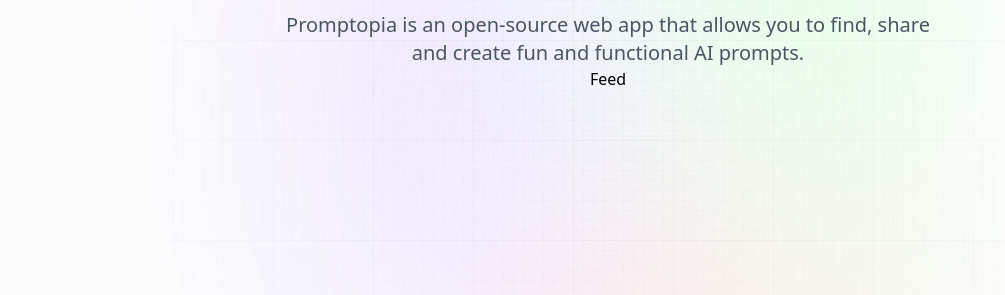
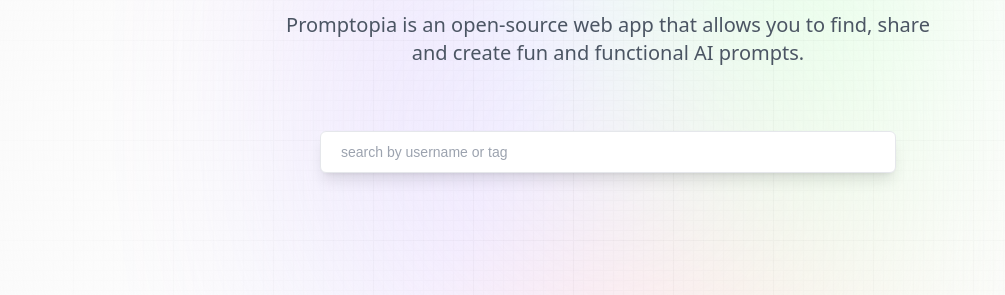
Before and after one commit to BrianSerem/share_chatgpt_prompts, a Next.js app: page / in a window 1280 px wide. Shown: the part 265-560 px from the top of the page, without its empty margins (32-1037 px from the left). Built offline with nearby package versions, Linux system fonts and the light colour scheme; no server answers; the database is empty.

Commit message:
added create prompt function

```diff
--- a/app/api/auth/[...nextauth]/route.js
+++ b/app/api/auth/[...nextauth]/route.js
@@ -12,16 +12,11 @@
     })
   ],
   callbacks: {
-    async session({ session }) {
-      // store the user id from MongoDB to session
-      const sessionUser = await User.findOne({ email: session.user.email });
-      session.user.id = sessionUser._id.toString();
 
-      return session;
-    },
     async signIn({ account, profile, user, credentials }) {
       try {
         await connectToDB();
+        console.log(profile)
 
         // check if user already exists
         const userExists = await User.findOne({ email: profile.email });
@@ -41,6 +36,13 @@
         return false
       }
     },
+    async session({ session }) {
+      // store the user id from MongoDB to session
+      const sessionUser = await User.findOne({ email: session.user.email });
+      session.user.id = sessionUser._id.toString();
+
+      return session;
+    },
   }
 })
 
--- /dev/null
+++ b/app/api/prompt/route.js
@@ -0,0 +1,23 @@
+import { connectToDB } from "@utils/database";
+import Prompt from "@models/prompt";
+
+export const GET = async () => {
+
+    try {
+        await connectToDB()
+
+        const prompts = await Prompt.find({}).populate('creator');
+
+        return new Response(
+         JSON.stringify(prompts), {
+            status: '200'
+         }
+        )
+
+    } catch (error) {
+        return new Response('Failed to fetch prompts', {
+            status: '500'
+        });
+    }
+
+}
--- a/components/Feed.jsx
+++ b/components/Feed.jsx
@@ -1,11 +1,56 @@
-import React from 'react'
+'use client'
+import { useEffect, useState } from 'react';
+import PromptCard from './PromptCard';
 
-const Feed = () => {
+const PromptCardList = ({ data, handleTagClick }) => {
+
   return (
-    <div>
-      Feed
+    <div className="mt-16 layout">
+     {data.map((prompt) => (
+      < PromptCard
+      key={prompt._id}
+      prompt={prompt}
+      handleTagClick = {handleTagClick}
+      />
+     ))}
     </div>
   )
 }
 
+const Feed = () => {
+
+  const [searchText, setSearchText] = useState('');
+  const [prompts, setPrompts] = useState([]);
+
+  useEffect(() => {
+
+    const fetchPrompts = async () => {
+      const response = await fetch('/api/prompt');
+      const prompts = await response.json()
+      setPrompts(prompts)
+
+    }
+    fetchPrompts()
+  }, [])
+
+  const handleSearchChange = (e) => {
+
+  }
+  return (
+    <section className='feed'>
+      <form className='relative  w-full flex-center'>
+        <input
+          className='search_input peer'
+          type='text'
+          placeholder='search by username or tag'
+          value={searchText}
+          onChange={handleSearchChange}
+          required
+        />
+      </form>
+      < PromptCardList handleTagClick={() => { }} data={prompts} />
+    </section>
+  )
+}
+
 export default Feed
--- a/components/PromptCard.jsx
+++ b/components/PromptCard.jsx
@@ -0,0 +1,50 @@
+'use client'
+import { useState } from 'react'
+import { useSession } from 'next-auth/react'
+import Image from 'next/image'
+import { usePathName, useRouter } from 'next/navigation'
+
+
+const PromptCard = ({ prompt, handleTagClick, handleDelete, handleEdit }) => {
+
+    const [copied, setCopied] = useState();
+
+    console.log(prompt)
+
+    return (
+        <div className='prompt_card'>
+            <div className='flex justify-between items-start gap-5'>
+                <div className='flex-1 flex justify-start items-center gap-3 cursor-pointer'>
+                    <Image
+                        src={prompt.creator.image}
+                        alt='creator image'
+                        width={40}
+                        height={40}
+                        className='rounded-full object-contain'
+                    />
+                    <div className='flex flex-col'>
+                        <h3 className='font-satoshi font-semibold text-gray-900'>
+                            {prompt.creator.username}
+                        </h3>
+                        <p className='font-inter text-sm text-gray-500'>
+                            {prompt.creator.email}
+                        </p>
+                    </div>
+                </div>
+                <div className="copy_btn">
+                    <Image
+                        onClick = {() => {}}
+                        src={copied ? ('/assets/icons/tick.svg') : ('/assets/icons/copy.svg')}
+                        width={10}
+                        height={10}
+                        alt='copy prompt'
+                    />
+                </div>
+            </div>
+            <p className='my-4 font-satoshi text-sm text-gray-700'> { prompt.prompt }</p>
+            <p className='font-inter text-sm blue_gradient cursor-pointer' >{ prompt.tag } </p>
+        </div>
+    )
+}
+
+export default PromptCard
--- a/models/user.js
+++ b/models/user.js
@@ -11,8 +11,9 @@
         required: [true, 'Username is required!'],
         match: [/^(?=.{8,20}$)(?![_.])(?!.*[_.]{2})[a-zA-Z0-9._]+(?<![_.])$/, 'Username invalid, it should contain 8-20 alphanumeric letters and be unique!']
     },
-    Image: {
+    image: {
         type: String,
+        required: [true, 'Image is required bwana']
     },
 });
 
```
